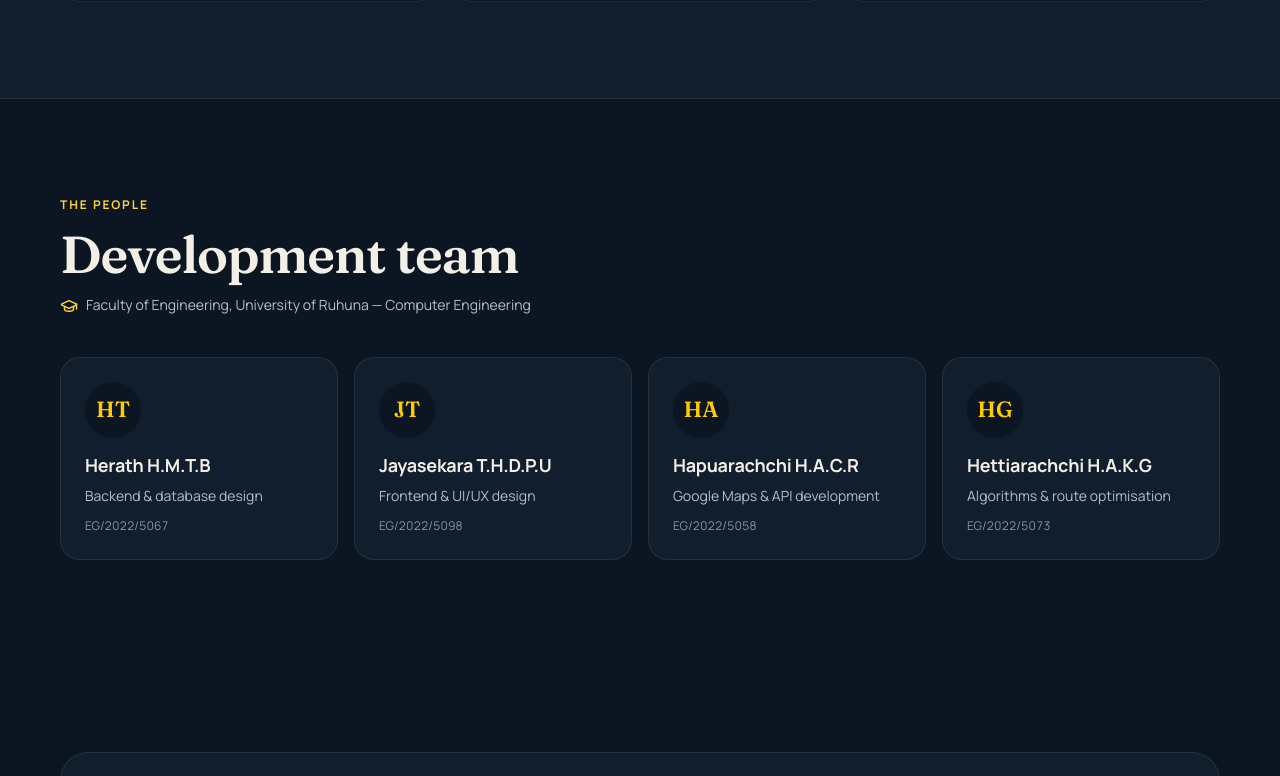
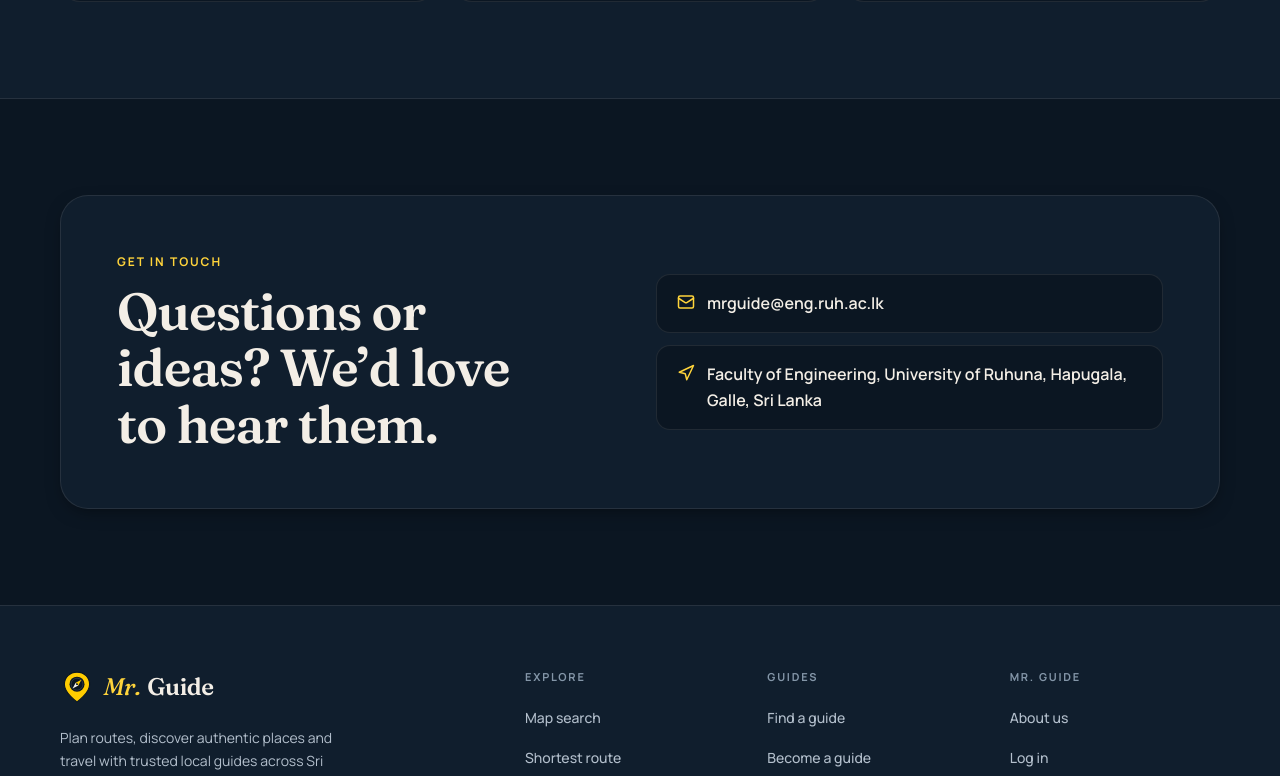
Before and after one commit to bandarathiwanka128/MRGUIDE, a React (Create React App) app in the folder frontend/: page /about in a window 1280 px wide. Shown: the part 1971-2747 px from the top of the page. Built offline with nearby package versions, Linux system fonts and the light colour scheme; no server answers.

Commit message:
made changes in about section screen\

```diff
--- a/frontend/src/pages/AboutUs.jsx
+++ b/frontend/src/pages/AboutUs.jsx
@@ -128,26 +128,7 @@ const AboutUs = () => {
         </div>
       </section>
 
-      {/* ── TEAM ── */}
-      <section className="about-section" aria-labelledby="team-title">
-        <div className="container">
-          <div className="about-head reveal">
-            <p className="eyebrow">The people</p>
-            <h2 id="team-title">Development team</h2>
-            <p className="about-uni"><GraduationCap size={18} aria-hidden="true" /> Faculty of Engineering, University of Ruhuna — Computer Engineering</p>
-          </div>
-          <ul className="about-team">
-            {team.map((m, i) => (
-              <li key={m.reg} className="about-member reveal" style={{ '--reveal-index': i }}>
-                <span className="about-member__avatar" aria-hidden="true">{m.initials}</span>
-                <h3>{m.name}</h3>
-                <p>{m.role}</p>
-                <span className="about-member__reg">{m.reg}</span>
-              </li>
-            ))}
-          </ul>
-        </div>
-      </section>
+
 
       {/* ── CONTACT ── */}
       <section className="about-section" aria-labelledby="contact-title">
```
